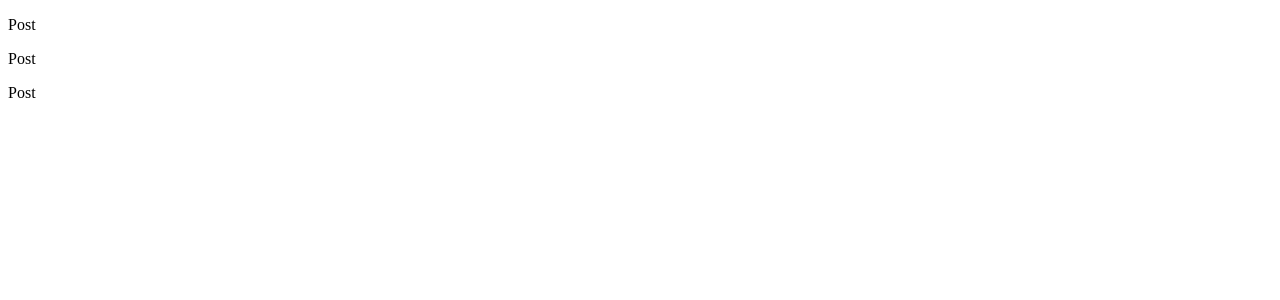
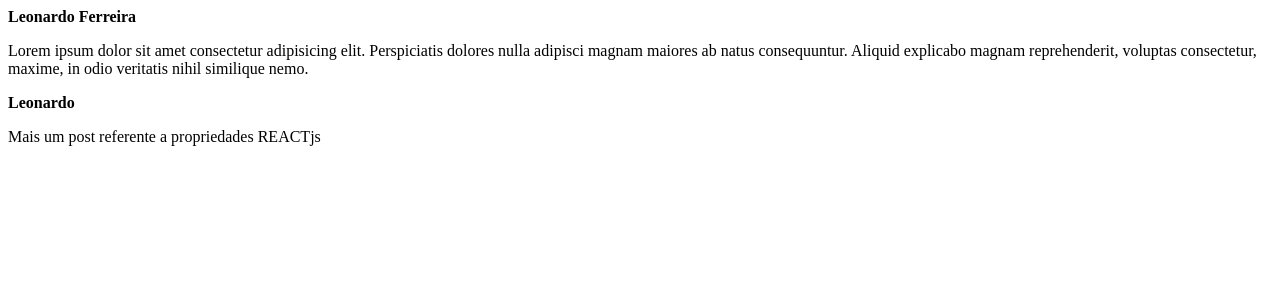
Before and after one commit to leonardoffirmino/01-fundamentos-reactjs, a React (Vite) app: page / in a window 1280 px wide. Shown: the top 300 px of the page. Built offline with nearby package versions, Linux system fonts and the light colour scheme.

Commit message:
Propriedades

```diff
--- a/src/App.jsx
+++ b/src/App.jsx
@@ -5,9 +5,15 @@ export function App() {
 
   return (
     <div>
-      <Post />
-      <Post />
-      <Post />
+      <Post
+        author="Leonardo Ferreira"
+        content="Lorem ipsum dolor sit amet consectetur adipisicing elit. Perspiciatis dolores nulla adipisci magnam maiores ab natus consequuntur. Aliquid explicabo magnam reprehenderit, voluptas consectetur, maxime, in odio veritatis nihil similique nemo."
+      />
+
+      <Post
+        author="Leonardo"
+        content="Mais um post referente a propriedades REACTjs"
+      />
     </div>
 
   )
--- a/src/Post.jsx
+++ b/src/Post.jsx
@@ -1,3 +1,9 @@
-export function Post() {
-  return <p>Post</p>
+/* eslint-disable react/prop-types */
+export function Post(props) {
+  return (
+    <div>
+      <strong>{props.author}</strong>
+      <p>{props.content}</p>
+    </div>
+  )
 }
```
